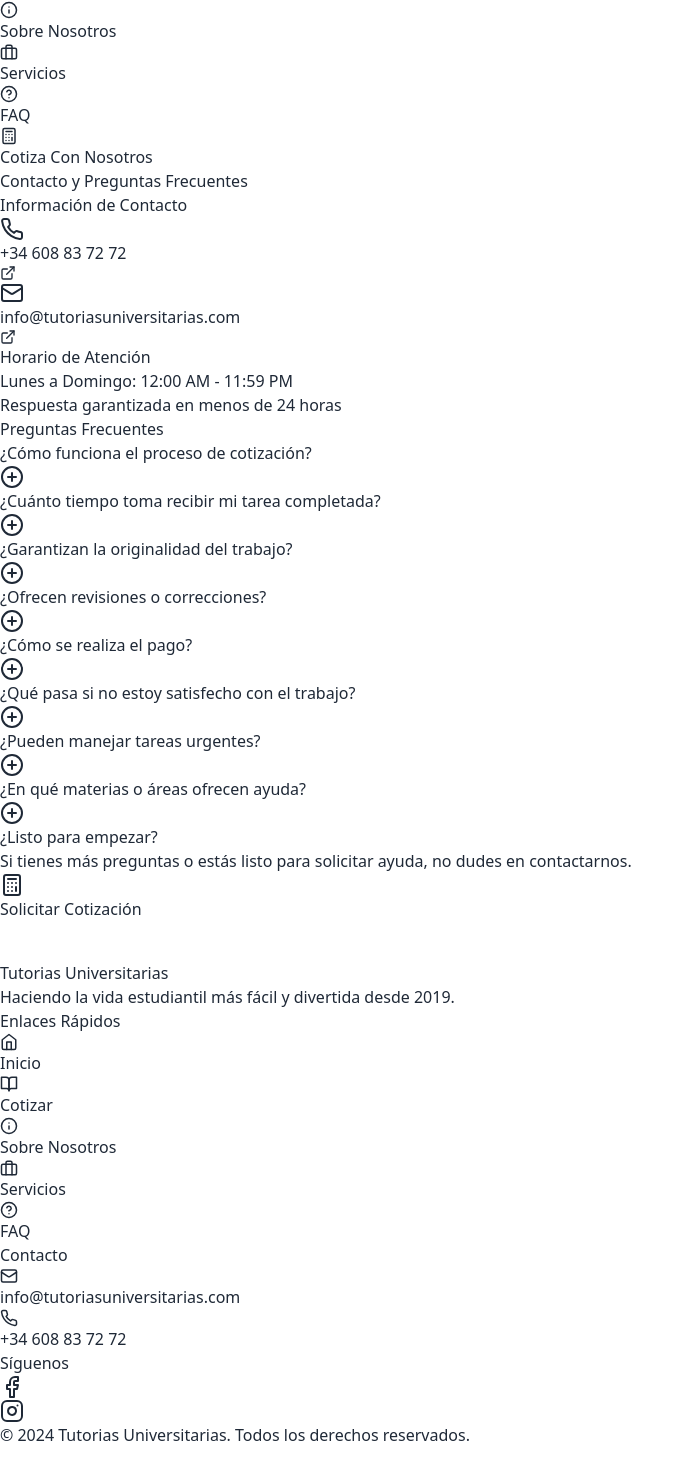
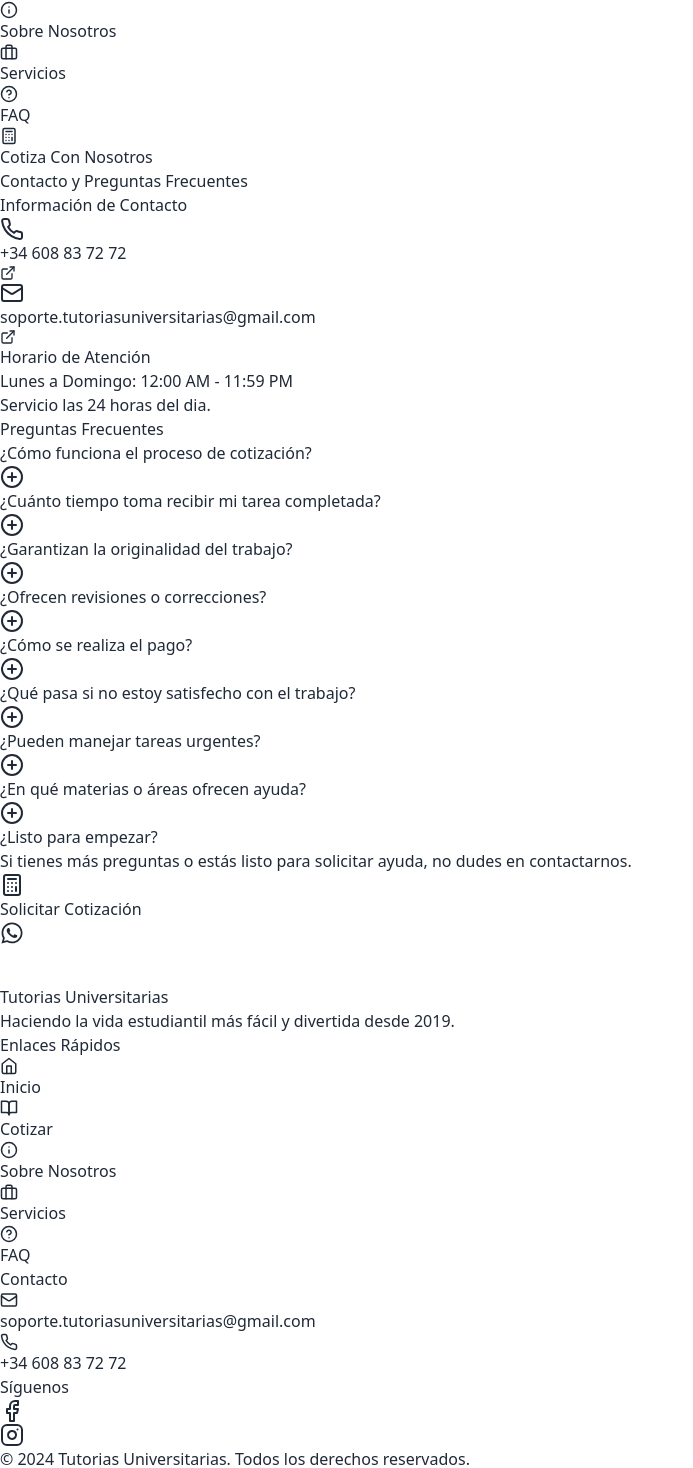
Before and after one commit to Camilool8/Tutorias-Universitarias-Website, a React (Vite) app: page /contact in a window 1280 px wide. Shown: the part 350-1818 px from the top of the page, without its empty margins (0-693 px from the left). Before the commit the page ends 1797 px from the top, so only its background shows below. Built offline with nearby package versions, Linux system fonts and the light colour scheme; no server answers.

Commit message:
Cambios para facilidad del lector

```diff
--- a/index.html
+++ b/index.html
@@ -1,10 +1,25 @@
 <!DOCTYPE html>
-<html lang="en">
+<html lang="es">
   <head>
     <meta charset="UTF-8" />
-    <link rel="icon" type="image/svg+xml" href="/vite.svg" />
+    <link rel="icon" type="image/svg+xml" href="/images/logo-light.svg" media="(prefers-color-scheme: dark)" />
+    <link rel="icon" type="image/svg+xml" href="/images/logo-dark.svg" media="(prefers-color-scheme: light)" />
     <meta name="viewport" content="width=device-width, initial-scale=1.0" />
-    <title>Tutorías Universitarias</title>
+    <title>Tutorías Universitarias - Tu solución integral para el éxito académico</title>
+
+    <!-- Open Graph / Facebook -->
+    <meta property="og:type" content="website" />
+    <meta property="og:url" content="https://tutoriasuniversitarias.cjoga.cloud/" />
+    <meta property="og:title" content="Tutorías Universitarias - Éxito Académico Garantizado" />
+    <meta property="og:description" content="Transformamos tus desafíos en oportunidades de aprendizaje y crecimiento. Expertos en todas las materias, entregas puntuales y precios competitivos." />
+    <meta property="og:image" content="https://tutoriasuniversitarias.cjoga.cloud/images/og-tutorias-universitarias.png" />
+
+    <!-- Twitter -->
+    <meta property="twitter:card" content="summary_large_image" />
+    <meta property="twitter:url" content="https://tutoriasuniversitarias.cjoga.cloud/" />
+    <meta property="twitter:title" content="Tutorías Universitarias - Éxito Académico Garantizado" />
+    <meta property="twitter:description" content="Transformamos tus desafíos en oportunidades de aprendizaje y crecimiento. Expertos en todas las materias, entregas puntuales y precios competitivos." />
+    <meta property="twitter:image" content="https://tutoriasuniversitarias.cjoga.cloud/images/og-tutorias-universitarias.png" />
   </head>
   <body>
     <div id="root"></div>
--- a/package.json
+++ b/package.json
@@ -4,7 +4,7 @@
   "version": "0.1.0",
   "type": "module",
   "scripts": {
-    "dev": "vite",
+    "dev": "vite --host",
     "build": "vite build",
     "lint": "eslint .",
     "preview": "vite preview",
--- a/src/components/Footer.tsx
+++ b/src/components/Footer.tsx
@@ -61,9 +61,9 @@ const Footer: React.FC = () => {
             <h4 className="text-lg font-semibold mb-4">Contacto</h4>
             <ul className="space-y-2">
               <FooterLink
-                href="mailto:info@tutoriasuniversitariasrd.com"
+                href="mailto:soporte.tutoriasuniversitarias@gmail.com"
                 icon={<Mail size={18} />}
-                text="info@tutoriasuniversitarias.com"
+                text="soporte.tutoriasuniversitarias@gmail.com"
               />
               <FooterLink
                 href="tel:+34608837272"
--- a/src/components/Header.tsx
+++ b/src/components/Header.tsx
@@ -40,7 +40,7 @@ const Header: React.FC = () => {
               icon={<Briefcase size={18} />}
               text="Servicios"
             />
-            <NavLink to="/faq" icon={<HelpCircle size={18} />} text="FAQ" />
+            <NavLink to="/contact" icon={<HelpCircle size={18} />} text="FAQ" />
           </nav>
           <div className="hidden lg:block">
             <Link
@@ -84,7 +84,7 @@ const Header: React.FC = () => {
             onClick={toggleMenu}
           />
           <NavLink
-            to="/faq"
+            to="/contact"
             icon={<HelpCircle size={18} />}
             text="FAQ"
             onClick={toggleMenu}
--- a/src/pages/Contact.tsx
+++ b/src/pages/Contact.tsx
@@ -8,10 +8,15 @@ import {
   Calculator,
   ExternalLink,
 } from 'lucide-react';
+import { FaWhatsapp } from "react-icons/fa";
 import PageTransition from '../components/PageTransition';
 
 const Contact: React.FC = () => {
   const [openQuestion, setOpenQuestion] = useState<number | null>(null);
+  const whatsappNumber = "34608837272";
+  const whatsappMessage = encodeURIComponent(
+    "¡Hola! Me interesa obtener una cotización para una tutoría universitaria. ¿Podrían ayudarme a potenciar mi rendimiento académico?"
+  );
 
   const toggleQuestion = (index: number) => {
     setOpenQuestion(openQuestion === index ? null : index);
@@ -81,8 +86,8 @@ const Contact: React.FC = () => {
                 />
                 <ContactItem
                   icon={<Mail />}
-                  text="info@tutoriasuniversitarias.com"
-                  href="mailto:info@tutoriasuniversitarias.com"
+                  text="soporte.tutoriasuniversitarias@gmail.com"
+                  href="mailto:soporte.tutoriasuniversitarias@gmail.com"
                 />
               </ul>
             </div>
@@ -94,7 +99,7 @@ const Contact: React.FC = () => {
                 Lunes a Domingo: 12:00 AM - 11:59 PM
               </p>
               <p className="text-indigo-600 font-semibold text-lg">
-                Respuesta garantizada en menos de 24 horas
+                Servicio las 24 horas del dia.
               </p>
             </div>
           </div>
@@ -124,6 +129,7 @@ const Contact: React.FC = () => {
                 Si tienes más preguntas o estás listo para solicitar ayuda, no
                 dudes en contactarnos.
               </p>
+              <div className="flex justify-center items-center space-x-4">
                 <a
                   href="/cotizar"
                   className="inline-flex items-center px-8 py-4 bg-gradient-to-r from-indigo-600 to-purple-600 text-white text-lg font-semibold rounded-full hover:from-indigo-700 hover:to-purple-700 transition-colors duration-300"
@@ -131,6 +137,16 @@ const Contact: React.FC = () => {
                   <Calculator className="mr-2" size={24} />
                   Solicitar Cotización
                 </a>
+                <a
+                  href={`https://wa.me/${whatsappNumber}?text=${whatsappMessage}`}
+                  target="_blank"
+                  rel="noopener noreferrer"
+                  className="inline-flex items-center justify-center w-14 h-14 bg-green-500 text-white rounded-full hover:bg-green-600 transition-all duration-300"
+                  aria-label="Contactar por WhatsApp"
+                >
+                  <FaWhatsapp size={24} />
+                </a>
+              </div>
             </div>
         </div>
       </div>
```
Also changed, not shown: src/pages/UploadForm.tsx (+20 -13 lines), public/images/og-tutorias-universitarias.png (added). Lines whose indentation alone changed are shown as unchanged.
